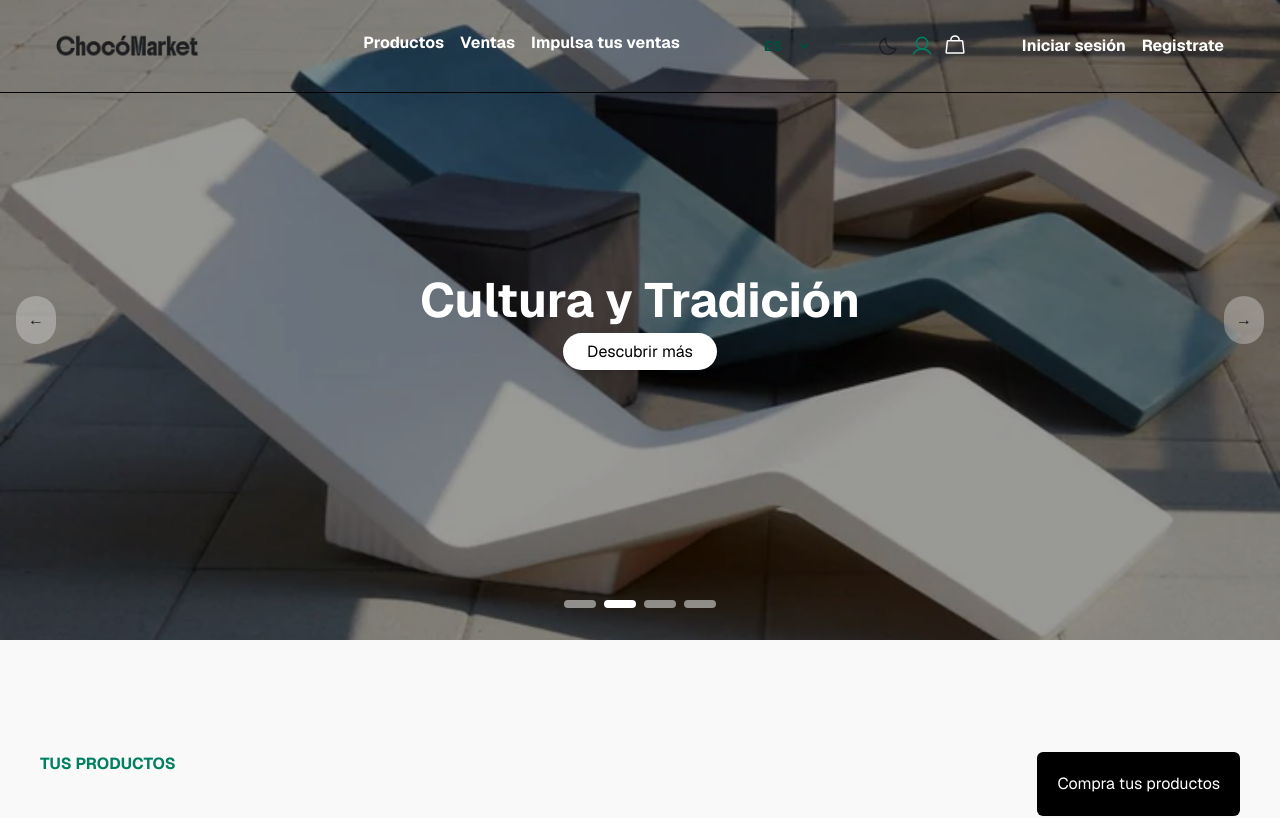
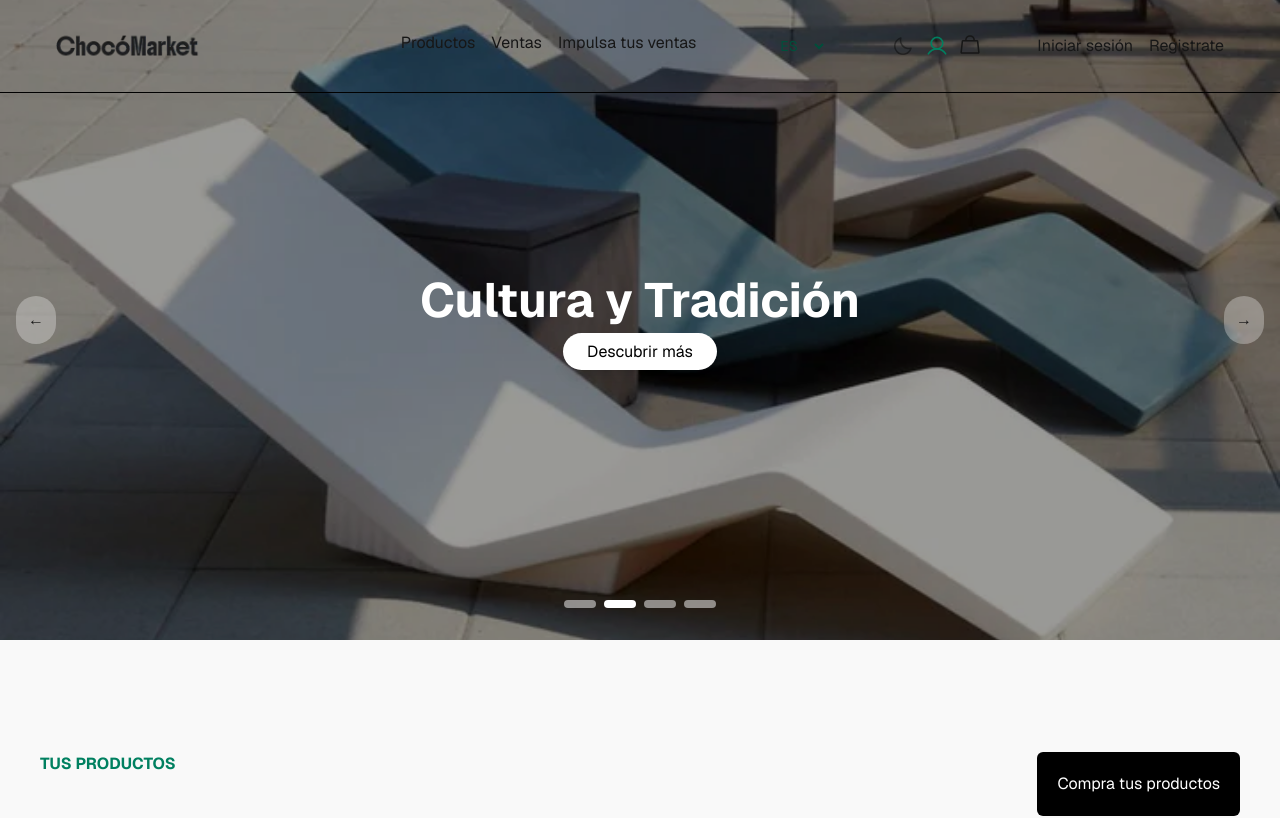
Before and after one commit to IngenieroJosser/chocomarket__frontend, a Next.js app: page / in a window 1280 px wide. Shown: the top 818 px of the page. Built offline with nearby package versions, Linux system fonts and the light colour scheme.

Commit message:
style(header): I leave it as it was before

```diff
--- a/src/components/ui/home/Header.tsx
+++ b/src/components/ui/home/Header.tsx
@@ -89,7 +89,7 @@ const Header = () => {
             ? ""
             : scrolled
             ? "bg-[rgba(255,255,255,0.56)] dark:bg-[rgba(0,0,0,0.5)] backdrop-blur-md"
-            : "text-white font-bold"
+            : ""
         }`}
       >
         {/* Logo */}
```
